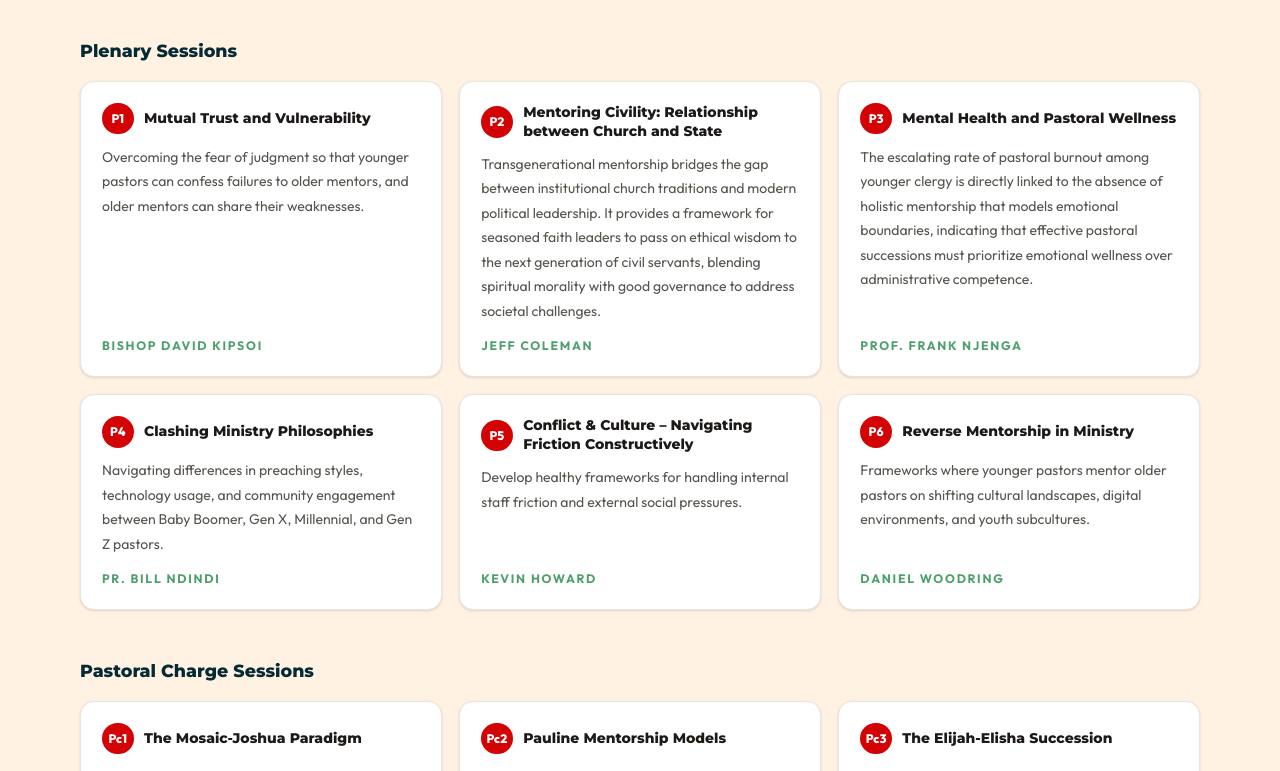
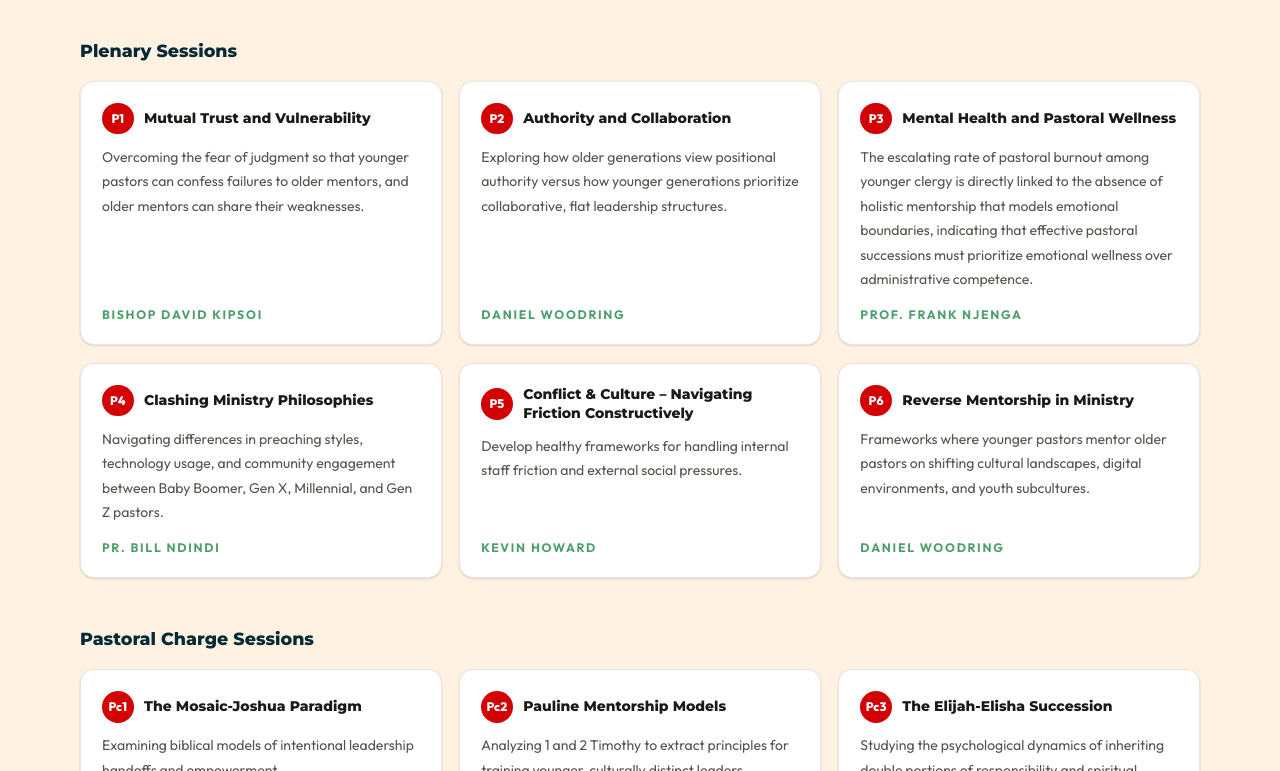
Before and after one commit to lkbrian/confrence, a React (Vite) app: page / in a window 1280 px wide. Shown: the part 5149-5920 px from the top of the page. Built offline with nearby package versions, Linux system fonts and the light colour scheme; a web font is replaced by a local one.

Commit message:
ref: updated refrences

```diff
--- a/src/data.ts
+++ b/src/data.ts
@@ -76,9 +76,9 @@ export const schedule: ScheduleDay[] = [
       { time: '0930 - 1030', activity: 'Plenary 1: Mutual Trust and Vulnerability', facilitator: 'Bishop David Kipsoi' },
       { time: '1030 - 1115', activity: 'Morning Tea Break', facilitator: 'Hospitality / Secretariat' },
       { time: '1115 - 1130', activity: 'Hymn Moment / Partners Ads', facilitator: 'Pr. Odu / Media' },
-      // { time: '1130 - 1230', activity: 'Panel Interview' },
+      { time: '1130 - 1215', activity: 'Panel Interview' },
       // { time: '1230 - 1300', activity: 'Plenary 2: Mental Health and Pastoral Wellness', facilitator: 'Prof. Frank Njenga' },
-      { time: '1200 - 1300', activity: 'Plenary 2: Mentoring Civility – Relationship between Church and State', facilitator: 'Jeff Coleman' },
+      { time: '1215 - 1300', activity: 'Plenary 2: Mentoring Civility – Relationship between Church and State', facilitator: 'Jeff Coleman' },
       { time: '1300 - 1400', activity: 'Lunch', facilitator: 'Hospitality / Secretariat' },
       { time: '1400 - 1415', activity: 'Hymn Moment / Partners Ads', facilitator: 'Pr. Odu / Media' },
       { time: '1415 - 1545', activity: 'Pastoral Charge 1: The Mosaic-Joshua Paradigm', facilitator: 'Dr. Garry Dull' },
@@ -133,9 +133,9 @@ export const plenaryTopics: Topic[] = [
   },
   {
     code: 'P2',
-    topic: 'Mentoring Civility: Relationship between Church and State',
-    brief: 'Transgenerational mentorship bridges the gap between institutional church traditions and modern political leadership. It provides a framework for seasoned faith leaders to pass on ethical wisdom to the next generation of civil servants, blending spiritual morality with good governance to address societal challenges.',
-    speaker: 'Jeff Coleman',
+    topic: 'Authority and Collaboration',
+    brief: 'Exploring how older generations view positional authority versus how younger generations prioritize collaborative, flat leadership structures.',
+    speaker: 'Daniel Woodring',
   },
   {
     code: 'P3',
```
